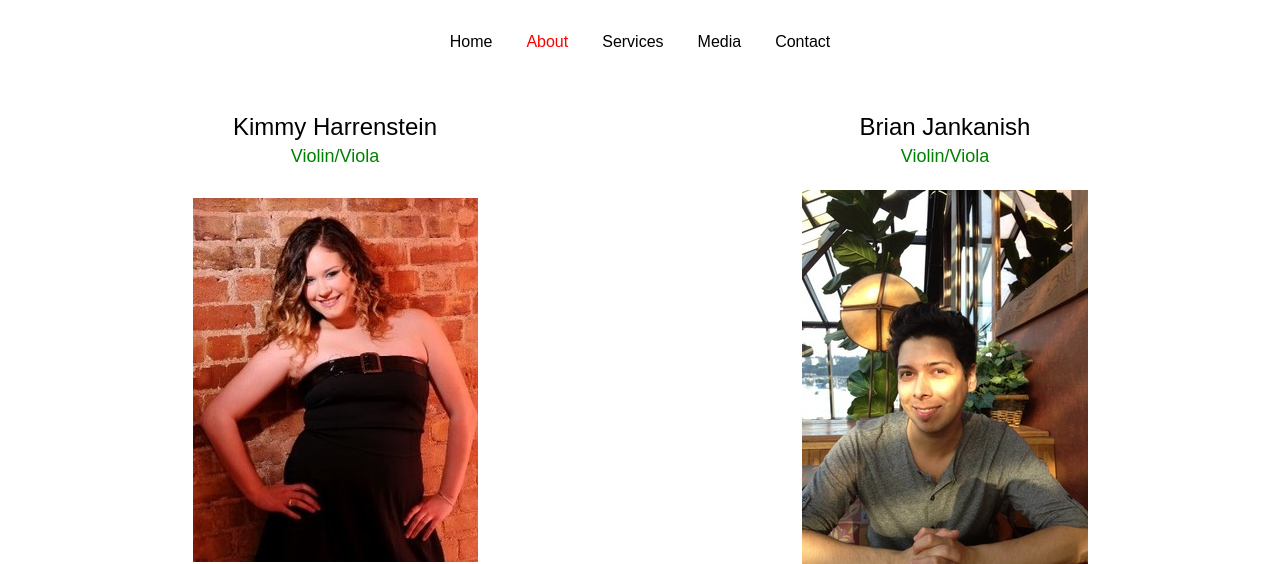
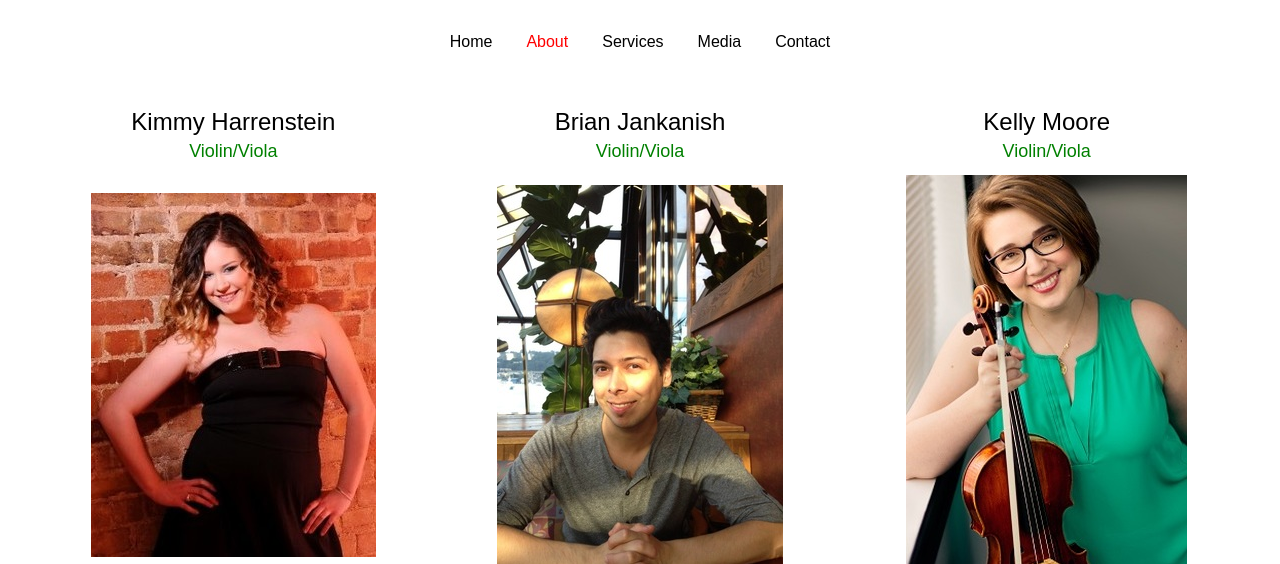
Before and after one commit to nharren/abellio-strings, a plain HTML site: page index.html in a window 1280 px wide. Both pictures are taken after a click on the link "About". Shown: the part 236-800 px from the top of the page. Drawn offline with Linux system fonts and the light colour scheme; a web font is replaced by a local one.

Commit message:
Adjusted flex box on about page.

```diff
--- a/styles/modules.css
+++ b/styles/modules.css
@@ -47,8 +47,8 @@ section.home {
 }
 
 .profile {
-  padding: 20px;
-  min-width: 400px;
+  padding: 15px;
+  min-width: 300px;
   flex: 1;
   font-size: 1.5em;
 }
```
